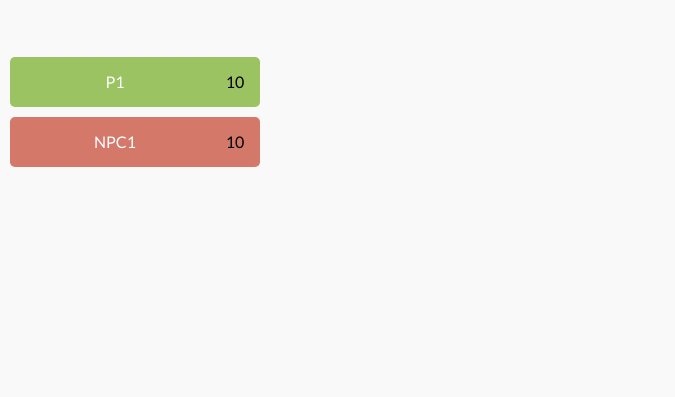
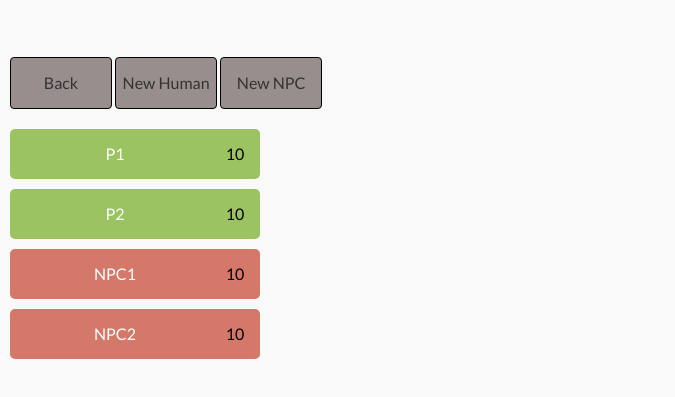
Before and after one commit to heypano/rpgCombatTracker, a plain HTML site: page index.html in a window 1280 px wide. Shown: the part 55-452 px from the top of the page, without its empty margins (0-675 px from the left). Drawn offline with Linux system fonts and the light colour scheme.

Commit message:
Added buttons and a couple other things

```diff
--- a/css/app/global.css
+++ b/css/app/global.css
@@ -10,11 +10,13 @@
     src: url(../../res/fonts/Lato-Regular.ttf);
 }
 
+/* TODO make nothing selectable */
+
 div#header,
-div#content
+div#content,
+div#menu
 {
-	padding-left:10px;
-	padding-right:10px;
+    padding-left:10px;
     font-family: Lato;
 }
 
@@ -32,6 +34,35 @@ div#appTitle
 	font-size: 250%;
 }
 
+/**
+  * Menu
+  */
+
+div#menu{
+    padding-bottom: 20px;
+}
+
+div#menu .button{
+    width: 100px;
+    border: 1px solid black;
+    height:50px;
+	line-height:50px;
+    text-align: center;
+    display: inline-block;
+    border-radius: 4px;
+    cursor: pointer;
+    background-color: #998E8E;
+    text-shadow: none;
+}
+
+.noselect{
+    -webkit-user-select: none;
+    -khtml-user-select: none;
+    -moz-user-select: none;
+    -o-user-select: none;
+    user-select: none;
+}
+
 
 /**
   * Content
@@ -40,11 +71,12 @@ div#appTitle
 div.player{
     text-shadow: none;
 	color: white;
+    cursor: pointer;
 }
 
 div.player.human
 {
-    background-color: #9BC362;
+    background-color: #9BC362; /* http://paletton.com/#uid=3060u0kg0qB6pHIb0vBljljq+fD */
 }
 
 div.player.npc{
--- a/index.html
+++ b/index.html
@@ -8,6 +8,7 @@
 	<script src="js/lib/jquery.pep.js"></script>
 	<script src="js/app/Player.js"></script>
 	<script src="js/app/Widget.js"></script>
+	<script src="js/app/menu.js"></script>
 	<script src="js/app/main.js"></script>
 <title>Role Playing Game Combat Tracker</title>
 </head>
@@ -16,6 +17,11 @@
 	<!--TODO: Externalize strings using http://css.dzone.com/articles/internationalization-using jquery.i18n.properties.js  -->
 		<div id="appTitle">Role Playing Game Combat Tracker</div>
 	</div>
+	<div id="menu" class="noselect">
+		<div id="back" class="button ">Back</div>
+		<div id="newHuman" class="button">New Human</div>
+		<div id="newNPC" class="button">New NPC</div>
+	</div>
 	<div id="content">
         <div id="playerList">
         </div>
--- a/js/app/Widget.js
+++ b/js/app/Widget.js
@@ -16,7 +16,7 @@ function Widget(player, containerSelector) {
 
     this.player = player;
     this.id = this.player.type + this.player.num;
-    this.classes = [this.player.type, "draggable", "player"];
+    this.classes = [this.player.type, "draggable", "player", "noselect"];
 
     this.html = this.getHTML();
     $(containerSelector).append(this.html);
@@ -42,6 +42,8 @@ function Widget(player, containerSelector) {
  *  Instance Methods
  *
  */
+
+//TODO add double click to name
 
 Widget.prototype.updateInitiative = function (initiative) {
     "use strict";
--- a/js/app/main.js
+++ b/js/app/main.js
@@ -1,15 +1,21 @@
 /*jslint browser: true*/
-/*global $, jQuery, alert, Widget, Player*/
+/*global $, jQuery, alert, Widget, Player, console*/
 
 function init() {
     "use strict";
+    initButtons();
 }
 
 $(document).ready(function (e) {
     "use strict";
-	Player.getPlayer("human", "#playerList");
-	Player.getPlayer("npc", "#playerList");
-
+    var initialHumans = 2;
+    var initialNPCs = 2;
+    for(var i = 0 ; i < initialHumans ; i++){
+	   Player.getPlayer("human", "#playerList");
+    }
+    for(var i = 0 ; i < initialNPCs ; i++){
+	   Player.getPlayer("npc", "#playerList");
+    }
 
     init();
 });
--- /dev/null
+++ b/js/app/menu.js
@@ -0,0 +1,20 @@
+/*jslint browser: true*/
+/*global $, jQuery, alert, Widget, Player, console*/
+
+function newHumanHandler(e) {
+    "use strict";
+    /* TODO maybe add naming widget here? */
+    Player.getPlayer("human", "#playerList");
+}
+
+function newNPCHandler(e) {
+    "use strict";
+    /* TODO maybe add naming widget here? */
+    Player.getPlayer("npc", "#playerList");
+}
+
+function initButtons() {
+    "use strict";
+    $("#newHuman").click(newHumanHandler);
+    $("#newNPC").click(newNPCHandler);
+}
```
